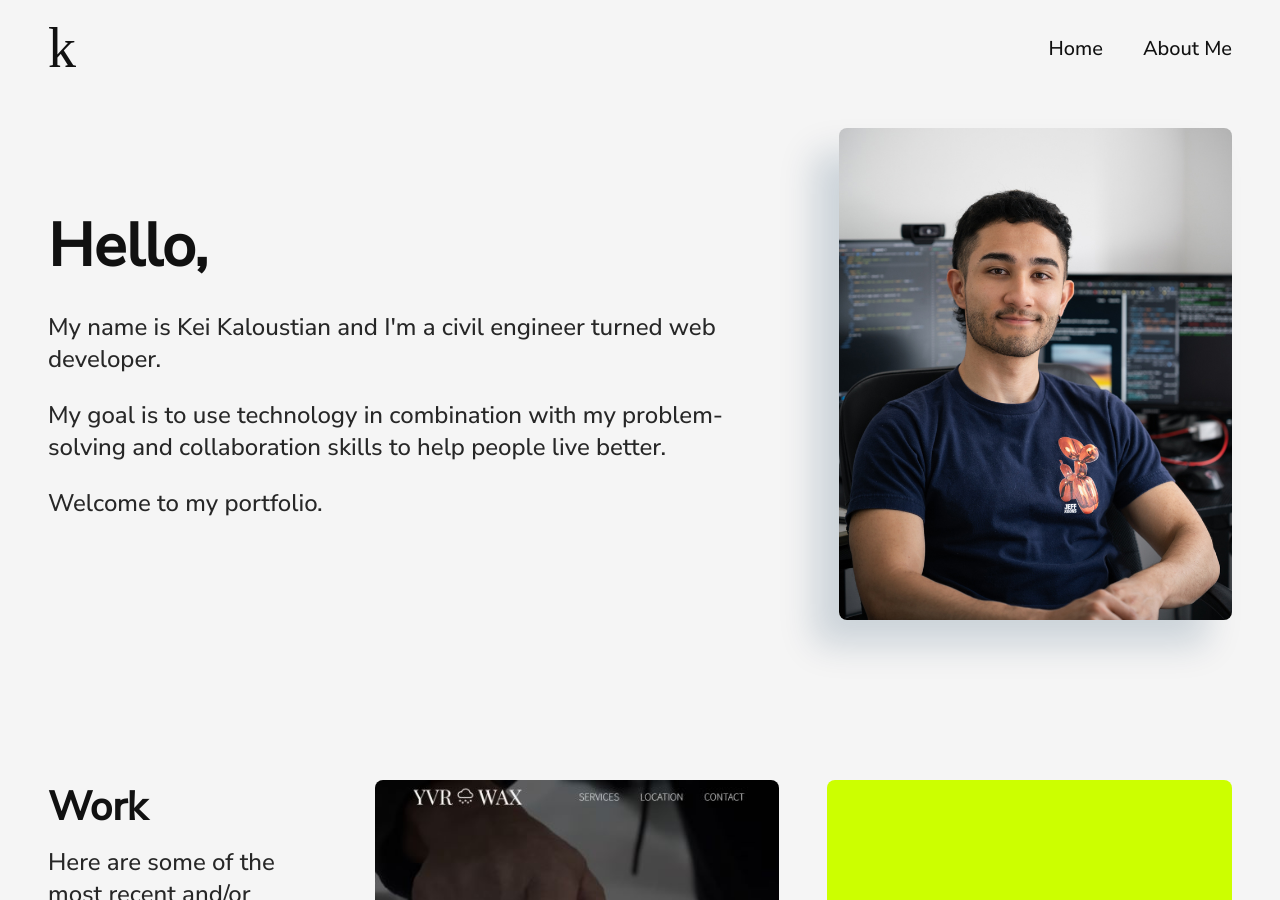
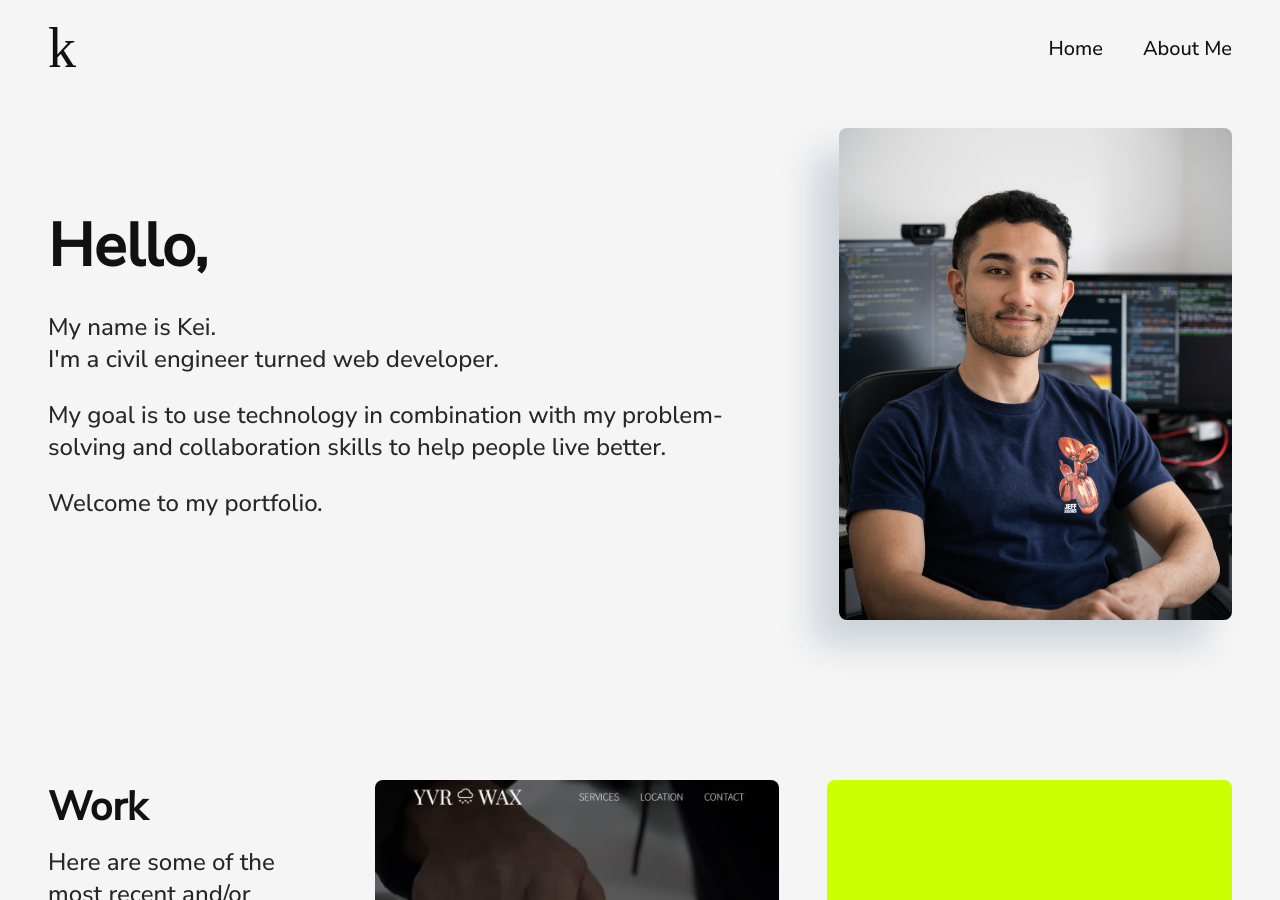
Before and after one commit to keikaloustian/keikaloustian.github.io, a Jekyll site: the page built from index.html, in a window 1280 px wide and 900 px high. Built offline with Jekyll 4.4.1, drawn with Linux system fonts in a browser that asks for light colours; some web fonts are replaced.

Commit message:
Change hero and footer wording

```diff
--- a/_includes/footer.html
+++ b/_includes/footer.html
@@ -1,5 +1,5 @@
 <footer class="footer">
-  <span class="footer__logo">kei kaloustian</span>
+  <span class="footer__logo">kei k.</span>
 
   <div class="footer__socials">
     <a
--- a/_includes/hero.html
+++ b/_includes/hero.html
@@ -3,8 +3,8 @@
     <div class="hero__text">
       <h1 class="hero__greeting">Hello,</h1>
       <p class="hero__p">
-        My name is Kei Kaloustian and
-        <!-- <br /> -->
+        My name is Kei.
+        <br />
         I'm a civil engineer turned
         <span class="hero__accent-word">web developer</span>.
       </p>
```
